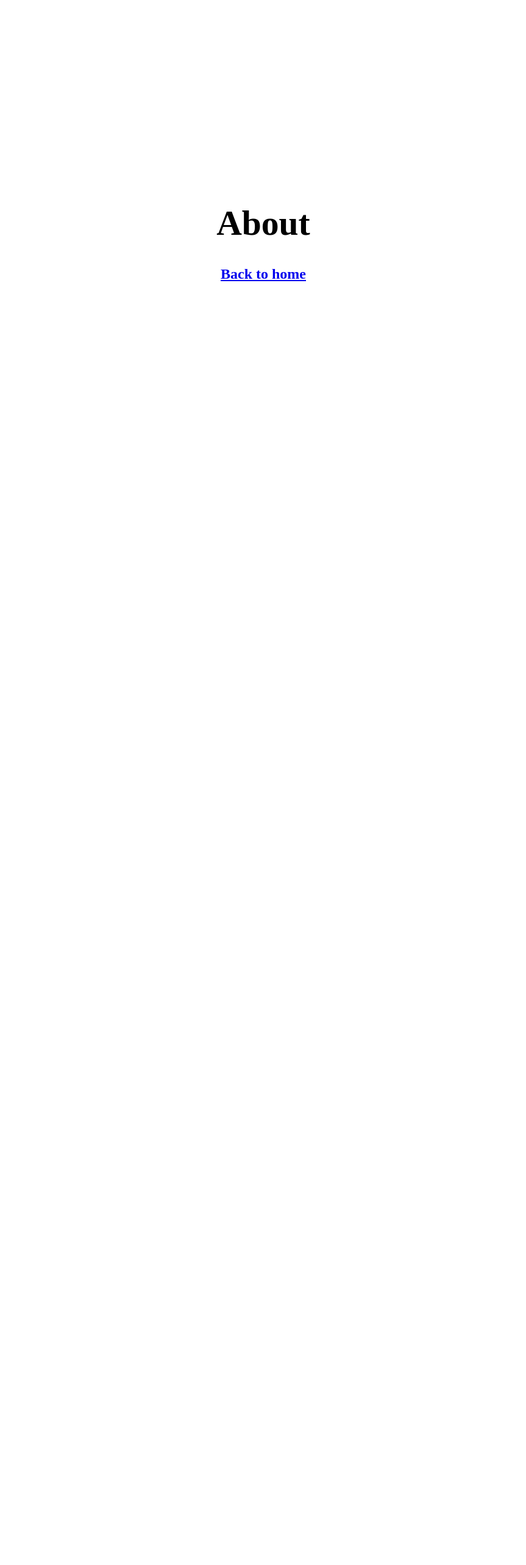
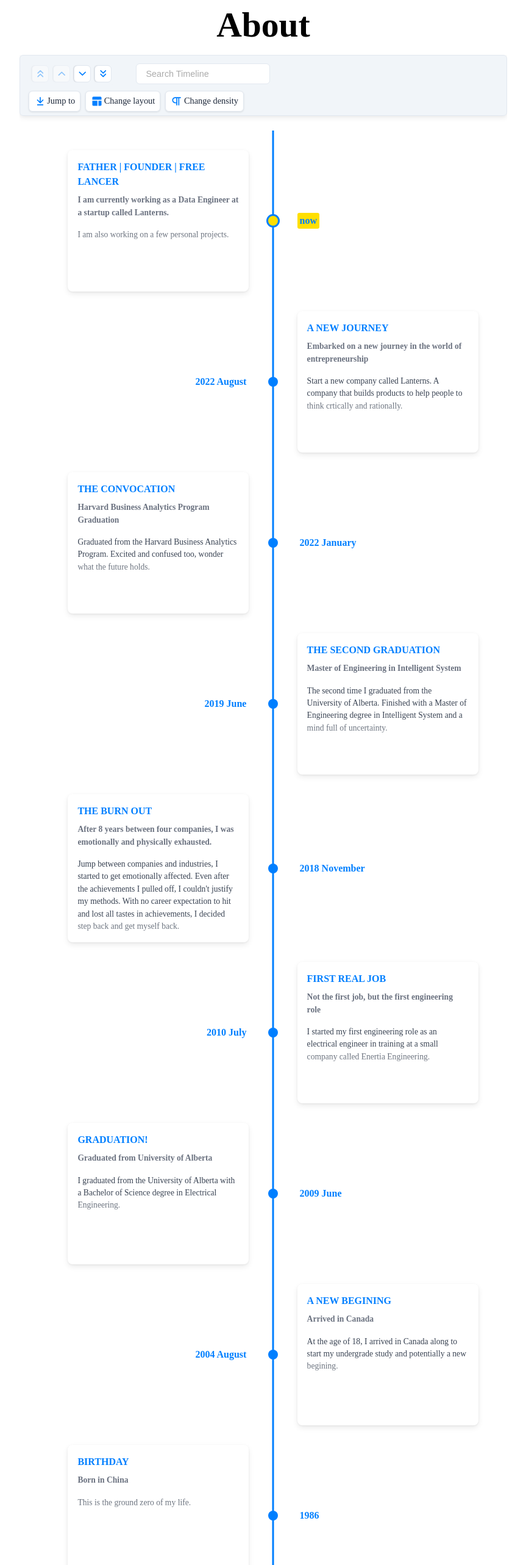
Before and after one commit to shengxio/nextjs-blog, a Next.js app: page /about in a window 1280 px wide. Shown: the top 2566 px of the page at 61% size, without its empty margins (208-1071 px from the left). Before the commit the page ends 816 px from the top, so only its background shows below. Built offline with nearby package versions, Linux system fonts and the light colour scheme.

Commit message:
v0.1.2 added the four horse men of blog. Added react-chrono component.

```diff
--- a/package.json
+++ b/package.json
@@ -8,6 +8,7 @@
   "dependencies": {
     "next": "latest",
     "react": "18.2.0",
+    "react-chrono": "^1.22.0",
     "react-dom": "18.2.0"
   }
 }
--- a/pages/about.js
+++ b/pages/about.js
@@ -1,14 +1,77 @@
 import Link from 'next/link';
 import Head from 'next/head';
 import styles from '../styles/Home.module.css';
+import {Chrono} from "react-chrono";
 
-export default function About() {
+const events = [
+    {
+        title:"now",
+        cardTitle: 'FATHER | FOUNDER | FREE LANCER',
+        cardSubtitle:"I am currently working as a Data Engineer at a startup called Lanterns. ",
+        cardDetailedText:"I am also working on a few personal projects."
+    },
+    {
+        title: '2022 August',
+        cardTitle: 'A NEW JOURNEY',
+        cardSubtitle:"Embarked on a new journey in the world of entrepreneurship",
+        cardDetailedText:"Start a new company called Lanterns. A company that builds products to help people to think crtically and rationally."
+    },
+    {
+        title: '2022 January',
+        cardTitle: 'THE CONVOCATION',
+        cardSubtitle:"Harvard Business Analytics Program Graduation",
+        cardDetailedText:"Graduated from the Harvard Business Analytics Program. Excited and confused too, wonder what the future holds."
+    },
+    {
+        title: '2019 June',
+        cardTitle: 'THE SECOND GRADUATION',
+        cardSubtitle:"Master of Engineering in Intelligent System",
+        cardDetailedText:"The second time I graduated from the University of Alberta. Finished with a Master of Engineering degree in Intelligent System and a mind full of uncertainty."
+    },
+    {
+        title: '2018 November',
+        cardTitle: 'THE BURN OUT',
+        cardSubtitle:"After 8 years between four companies, I was emotionally and physically exhausted.",
+        cardDetailedText:"Jump between companies and industries, I started to get emotionally affected. Even after the achievements I pulled off, I couldn't justify my methods. With no career expectation to hit and lost all tastes in achievements, I decided step back and get myself back."
+    },
+    {
+        title: '2010 July',
+        cardTitle: 'FIRST REAL JOB',
+        cardSubtitle:"Not the first job, but the first engineering role",
+        cardDetailedText:"I started my first engineering role as an electrical engineer in training at a small company called Enertia Engineering."
+    },
+    {
+        title: '2009 June',
+        cardTitle: 'GRADUATION!',
+        cardSubtitle:"Graduated from University of Alberta",
+        cardDetailedText:"I graduated from the University of Alberta with a Bachelor of Science degree in Electrical Engineering."
+    },
+    {
+        title: '2004 August',
+        cardTitle: 'A NEW BEGINING',
+        cardSubtitle:"Arrived in Canada",
+        cardDetailedText: "At the age of 18, I arrived in Canada along to start my undergrade study and potentially a new begining."
+    },
+    {
+        title: '1986',
+        cardTitle: 'BIRTHDAY',
+        cardSubtitle:"Born in China",
+        cardDetailedText:"This is the ground zero of my life."
+    },
+]
+
+function About() {
     return (
         <div className={styles.container}>
             <h1 className={styles.title}>About</h1>
+            <div style = {{width:"50%",minWidth:"800px"}}>
+                <Chrono items={events} mode="VERTICAL_ALTERNATING"/>
+            </div>
             <h2>
                 <Link href="/">Back to home</Link>
             </h2>
         </div>
     );
-  }
+}
+
+export default About
--- a/pages/contact.js
+++ b/pages/contact.js
@@ -2,7 +2,7 @@ import Link from 'next/link';
 import Head from 'next/head';
 import styles from '../styles/Home.module.css';
 
-export default function Contact() {
+function Contact() {
     return (
         <div className={styles.container}>
             <h1 className={styles.title}>Contact</h1>
@@ -11,4 +11,6 @@ export default function Contact() {
             </h2>
         </div>
     );
-  }
+}
+
+export default Contact
--- a/pages/index.js
+++ b/pages/index.js
@@ -2,7 +2,7 @@ import Head from 'next/head';
 import styles from '../styles/Home.module.css';
 import Link from 'next/link';
 
-export default function Home() {
+function Home() {
   return (
     <div className={styles.container}>
       <Head>
@@ -110,3 +110,5 @@ export default function Home() {
     </div>
   )
 }
+
+export default Home
--- a/pages/network.js
+++ b/pages/network.js
@@ -2,7 +2,7 @@ import Link from 'next/link';
 import Head from 'next/head';
 import styles from '../styles/Home.module.css';
 
-export default function Network() {
+function Network() {
     return (
         <div className={styles.container}>
             <h1 className={styles.title}>Network</h1>
@@ -11,4 +11,6 @@ export default function Network() {
             </h2>
         </div>
     );
-  }
+}
+
+export default Network
--- a/pages/projects.js
+++ b/pages/projects.js
@@ -2,7 +2,7 @@ import Link from 'next/link';
 import Head from 'next/head';
 import styles from '../styles/Home.module.css';
 
-export default function Projects() {
+function Projects() {
     return (
         <div className={styles.container}>
             <h1 className={styles.title}>Projects</h1>
@@ -11,4 +11,6 @@ export default function Projects() {
             </h2>
         </div>
     );
-  }
+}
+
+export default Projects
```
Also changed, not shown: 1 other file (tests, documents, lock files or other folders).
